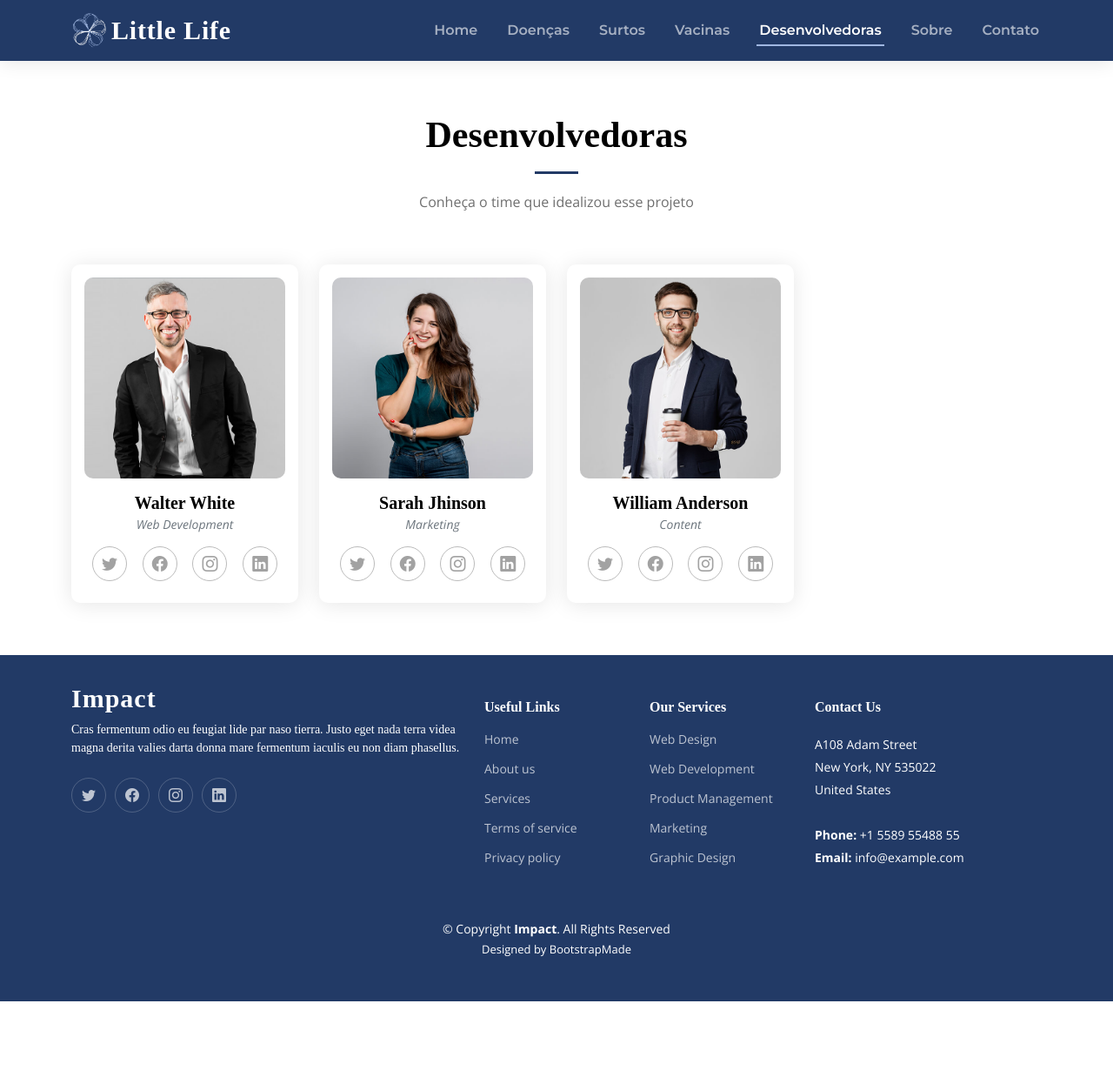
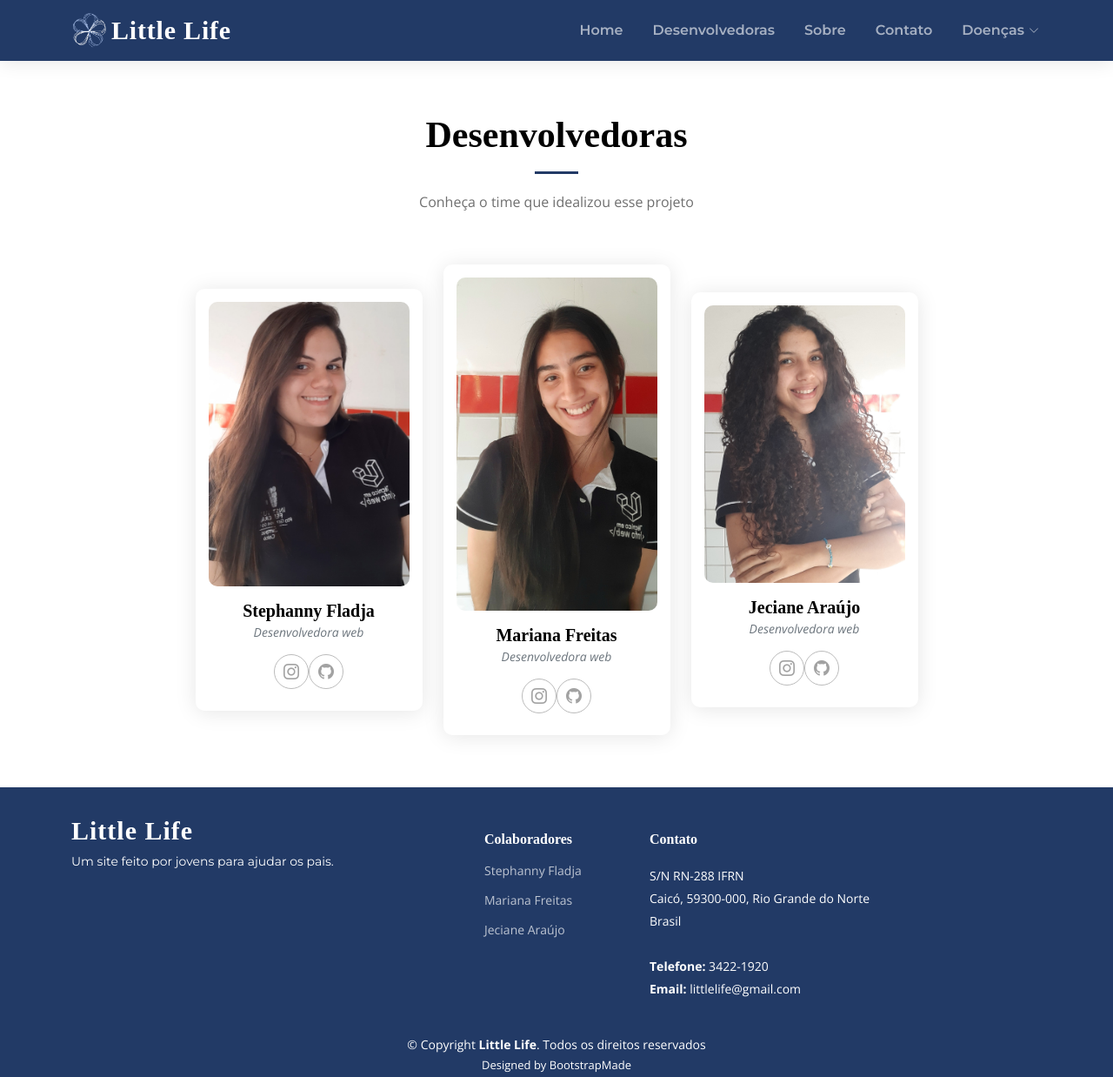
Before and after one commit to Fladja/LittleLife, a plain HTML site: page LittlelLife/Impact/desenvolvedoras.html in a window 1280 px wide. Shown: the whole page at 87% size. Before the commit the page ends 1151 px from the top, so only its background shows below. Drawn offline with nearby package versions, Linux system fonts and the light colour scheme; a web font is replaced by a local one.

Commit message:
Little life atualizado

```diff
--- a/LittlelLife/Impact/assets/css/main.css
+++ b/LittlelLife/Impact/assets/css/main.css
@@ -741,8 +741,8 @@ section {
 ------------------------------*/
 .call-to-action {
   --color-default: #ffffff;
-  --color-background: #948a8a;
-  --color-background-rgb: 10, 10, 10;
+  --color-background: #223A66;
+  /* --color-background-rgb: 10, 10, 10; */
   padding: 80px 0;
   position: relative;
   -webkit-clip-path: inset(0);
@@ -772,6 +772,7 @@ section {
 .call-to-action .container {
   position: relative;
   z-index: 3;
+
 }
 
 .call-to-action h3 {
@@ -1477,7 +1478,7 @@ section {
   margin-bottom: 10px;
   display: flex;
   align-items: center;
-  justify-content: space-around;
+  justify-content: center;
 }
 
 .team .member .social a {
--- a/LittlelLife/Impact/desenvolvedoras.html
+++ b/LittlelLife/Impact/desenvolvedoras.html
@@ -10,8 +10,8 @@
   <meta content="" name="keywords">
 
   <!-- Favicons -->
-  <link href="assets/img/favicon.png" rel="icon">
-  <link href="assets/img/apple-touch-icon.png" rel="apple-touch-icon">
+  <link href="assets/img/logo.png" rel="icon">
+  <link href="assets/img/logo.png" rel="apple-touch-icon">
 
   <!-- Google Fonts -->
   <link rel="preconnect" href="https://fonts.googleapis.com">
@@ -68,13 +68,19 @@
 
         <nav id="navbar" class="navbar">
           <ul>
-          <li><a href="index.html #hero">Home</a></li>
-          <li><a href="#about">Doenças</a></li>
-          <li><a href="#services">Surtos</a></li>
-          <li><a href="#portfolio">Vacinas</a></li>
-          <li><a href="#team">Desenvolvedoras</a></li>
-          <li><a href="blog.html">Sobre</a></li>
+            <li><a href="index.html">Home</a></li>
+            <li><a href="desenvolvedoras.html">Desenvolvedoras</a></li>
+            <li><a href="sobre.html">Sobre</a></li>
             <li><a href="#contact">Contato</a></li>
+            <li class="dropdown"><a href="#services"><span>Doenças</span> <i class="bi bi-chevron-down dropdown-indicator"></i></a>
+              <ul>
+                <li><a href="#">Bacterioses</a></li>
+                <li><a href="#">Viroses</a></li>
+                <li><a href="#">Protozoses</a></li>
+                <li><a href="#">Micoeses</a></li>
+              </ul>
+            </li>
+
           </ul>
         </nav><!-- .navbar -->
 
@@ -95,46 +101,51 @@
                 <p>Conheça o time que idealizou esse projeto</p>
               </div>
 
-              <div class="row gy-4">
-
+              <div class=" row gy-4" style=" display: flex; align-items: center; justify-content: center;">
                 <div class="col-xl-3 col-md-6 d-flex" data-aos="fade-up" data-aos-delay="100">
                 <div class="member">
-                    <img src="assets/img/team/team-1.jpg" class="img-fluid" alt="">
-                    <h4>Walter White</h4>
-                    <span>Web Development</span>
+                  <img src="assets/img/stephanny (1).jpg" class="img-fluid" alt="">
+                  <h4>Stephanny Fladja</h4>
+                  <span>Desenvolvedora web</span>
                   <div class="social">
-                      <a href=""><i class="bi bi-twitter"></i></a>
-                      <a href=""><i class="bi bi-facebook"></i></a>
-                      <a href=""><i class="bi bi-instagram"></i></a>
-                      <a href=""><i class="bi bi-linkedin"></i></a>
+
+                    <a href="https://www.instagram.com/_stephanny_lima_/"><i class="bi bi-instagram"></i></a>
+                    <a href="https://github.com/Fladja"><i class="bi bi-github"></i></a>
+
+
                   </div>
                 </div>
+
+
                 </div><!-- End Team Member -->
 
                 <div class="col-xl-3 col-md-6 d-flex" data-aos="fade-up" data-aos-delay="200">
                   <div class="member">
-                    <img src="assets/img/team/team-2.jpg" class="img-fluid" alt="">
-                    <h4>Sarah Jhinson</h4>
-                    <span>Marketing</span>
+                    <img src="assets/img/mariana.jpg" class="img-fluid" alt="">
+                    <h4>Mariana Freitas</h4>
+                    <span>Desenvolvedora web</span>
                     <div class="social">
-                      <a href=""><i class="bi bi-twitter"></i></a>
-                      <a href=""><i class="bi bi-facebook"></i></a>
-                      <a href=""><i class="bi bi-instagram"></i></a>
-                      <a href=""><i class="bi bi-linkedin"></i></a>
+
+                      <a href="https://www.instagram.com/marianadsdias/?next=%2F"><i class="bi bi-instagram"></i></a>
+                      <a href="https://github.com/mmvmariana"><i class="bi bi-github"></i></a>
+
+
                     </div>
                   </div>
+
                 </div><!-- End Team Member -->
 
                 <div class="col-xl-3 col-md-6 d-flex" data-aos="fade-up" data-aos-delay="300">
                   <div class="member">
-                    <img src="assets/img/team/team-3.jpg" class="img-fluid" alt="">
-                    <h4>William Anderson</h4>
-                    <span>Content</span>
+                    <img src="assets/img/jeciane.jpg" class="img-fluid" alt="">
+                    <h4>Jeciane Araújo</h4>
+                    <span>Desenvolvedora web</span>
                     <div class="social">
-                      <a href=""><i class="bi bi-twitter"></i></a>
-                      <a href=""><i class="bi bi-facebook"></i></a>
-                      <a href=""><i class="bi bi-instagram"></i></a>
-                      <a href=""><i class="bi bi-linkedin"></i></a>
+
+                      <a href="https://www.instagram.com/jecianearaujoo/"><i class="bi bi-instagram"></i></a>
+                      <a href="https://github.com/jecianearaujo/PP.git"><i class="bi bi-github"></i></a>
+
+
                     </div>
                   </div>
                 </div><!-- End Team Member -->
@@ -152,19 +163,15 @@
             <div class="row gy-4">
               <div class="col-lg-5 col-md-12 footer-info">
                 <a href="index.html" class="logo d-flex align-items-center">
-                  <span>Impact</span>
+                  <span>Little Life</span>
                 </a>
-                <p>Cras fermentum odio eu feugiat lide par naso tierra. Justo eget nada terra videa magna derita valies darta donna mare fermentum iaculis eu non diam phasellus.</p>
+                <p style="font-family: Montserrat">Um site feito por jovens para ajudar os pais.</p>
                 <div class="social-links d-flex mt-4">
-                  <a href="#" class="twitter"><i class="bi bi-twitter"></i></a>
-                  <a href="#" class="facebook"><i class="bi bi-facebook"></i></a>
-                  <a href="#" class="instagram"><i class="bi bi-instagram"></i></a>
-                  <a href="#" class="linkedin"><i class="bi bi-linkedin"></i></a>
                 </div>
               </div>
 
-              <div class="col-lg-2 col-6 footer-links">
-                <h4>Useful Links</h4>
+              <!-- <div class="col-lg-2 col-6 footer-links">
+                <h4>Links Úteis</h4>
                 <ul>
                   <li><a href="#">Home</a></li>
                   <li><a href="#">About us</a></li>
@@ -172,27 +179,26 @@
                   <li><a href="#">Terms of service</a></li>
                   <li><a href="#">Privacy policy</a></li>
                 </ul>
-              </div>
+              </div> -->
 
               <div class="col-lg-2 col-6 footer-links">
-                <h4>Our Services</h4>
+                <h4>Colaboradores</h4>
                 <ul>
-                  <li><a href="#">Web Design</a></li>
-                  <li><a href="#">Web Development</a></li>
-                  <li><a href="#">Product Management</a></li>
-                  <li><a href="#">Marketing</a></li>
-                  <li><a href="#">Graphic Design</a></li>
+                  <li><a href="#">Stephanny Fladja</a></li>
+                  <li><a href="#">Mariana Freitas</a></li>
+                  <li><a href="#">Jeciane Araújo</a></li>
+
                 </ul>
               </div>
 
               <div class="col-lg-3 col-md-12 footer-contact text-center text-md-start">
-                <h4>Contact Us</h4>
+                <h4>Contato</h4>
                 <p>
-                  A108 Adam Street <br>
-                  New York, NY 535022<br>
-                  United States <br><br>
-                  <strong>Phone:</strong> +1 5589 55488 55<br>
-                  <strong>Email:</strong> info@example.com<br>
+                  S/N RN-288 IFRN <br>
+                  Caicó, 59300-000, Rio Grande do Norte<br>
+                  Brasil <br><br>
+                  <strong>Telefone:</strong> 3422-1920<br>
+                  <strong>Email:</strong> littlelife@gmail.com<br>
                 </p>
 
               </div>
@@ -202,7 +208,7 @@
 
           <div class="container mt-4">
             <div class="copyright">
-              &copy; Copyright <strong><span>Impact</span></strong>. All Rights Reserved
+              &copy; Copyright <strong><span>Little Life</span></strong>. Todos os direitos reservados
             </div>
             <div class="credits">
               <!-- All the links in the footer should remain intact. -->
```
Also changed, not shown: LittlelLife/Impact/doencas/catapora.html (+12 -10 lines), LittlelLife/Impact/doencas/caxumba.html (+2 -2 lines), LittlelLife/Impact/doencas/otite.html (+2 -2 lines), LittlelLife/Impact/doencas/rubeola.html (+1 -1 lines), LittlelLife/Impact/doencas/sarampo.html (+1 -1 lines), LittlelLife/Impact/index.html (+13 -28 lines), LittlelLife/Impact/sobre.html (+38 -37 lines), LittlelLife/Impact/assets/img/jeciane.jpg (added), LittlelLife/Impact/assets/img/mariana.jpg (added), LittlelLife/Impact/assets/img/protozoarios.webp (added), LittlelLife/Impact/assets/img/stephanny (1).jpg (added), LittlelLife/Impact/doencas/hepatiteB.html (deleted). Lines whose indentation alone changed are shown as unchanged.
